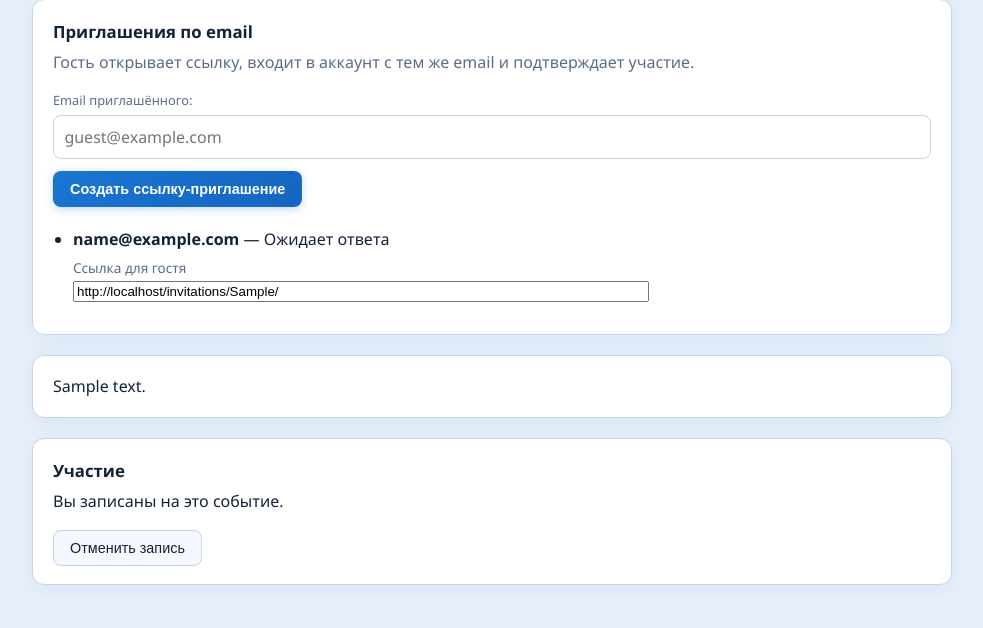
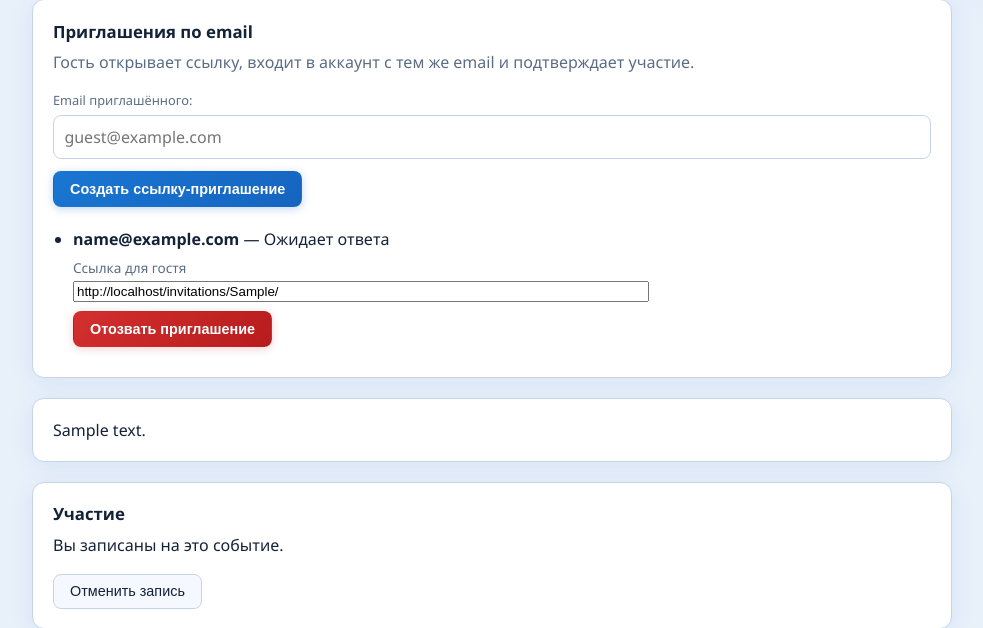
Before and after one commit to PriZraK528/tamada, a Django app: page /events/1/ in a window 1280 px wide. Shown: the part 246-874 px from the top of the page, without its empty margins (148-1131 px from the left). Run offline with Django 4.2, Linux system fonts and the light colour scheme; a user stored in the database is signed in; tables that the repository leaves empty hold one stand-in row (values such as "Sample post").

Commit message:
revoke invitation

```diff
--- a/events/views.py
+++ b/events/views.py
@@ -91,6 +91,30 @@ def event_detail(request, pk):
                     for errs in invite_form.errors.values():
                         for err in errs:
                             messages.error(request, err)
+            return redirect("event_detail", pk=event.pk)
+
+        if request.POST.get("revoke_invitation"):
+            if event.organizer_id != request.user.id:
+                messages.error(request, "Только организатор может отзывать приглашения.")
+            else:
+                raw_id = request.POST.get("invitation_id")
+                try:
+                    inv_pk = int(raw_id)
+                except (TypeError, ValueError):
+                    messages.error(request, "Некорректный идентификатор приглашения.")
+                else:
+                    inv = Invitation.objects.filter(pk=inv_pk, event=event).first()
+                    if not inv:
+                        messages.error(request, "Приглашение не найдено.")
+                    elif inv.status != Invitation.Status.PENDING:
+                        messages.warning(
+                            request,
+                            "Отозвать можно только приглашение в статусе «ожидает ответа».",
+                        )
+                    else:
+                        inv.status = Invitation.Status.REVOKED
+                        inv.save(update_fields=["status"])
+                        messages.success(request, "Приглашение отозвано.")
             return redirect("event_detail", pk=event.pk)
 
         if registered:
--- a/templates/events/event_detail.html
+++ b/templates/events/event_detail.html
@@ -64,6 +64,16 @@
                     style="width: 100%; max-width: 36rem; margin-top: 0.2rem"
                   />
                 </div>
+                <form
+                  method="post"
+                  class="invite-revoke-form"
+                  style="margin-top: 0.5rem"
+                  onsubmit="return confirm('Отозвать приглашение для {{ inv.email|escapejs }}? Ссылка перестанет действовать.');"
+                >
+                  {% csrf_token %}
+                  <input type="hidden" name="invitation_id" value="{{ inv.pk }}" />
+                  <button type="submit" name="revoke_invitation" value="1" class="btn btn-danger">Отозвать приглашение</button>
+                </form>
               {% endif %}
             </li>
           {% endfor %}
```
Also changed, not shown: events/tests/test_views.py (+13 -0 lines).
